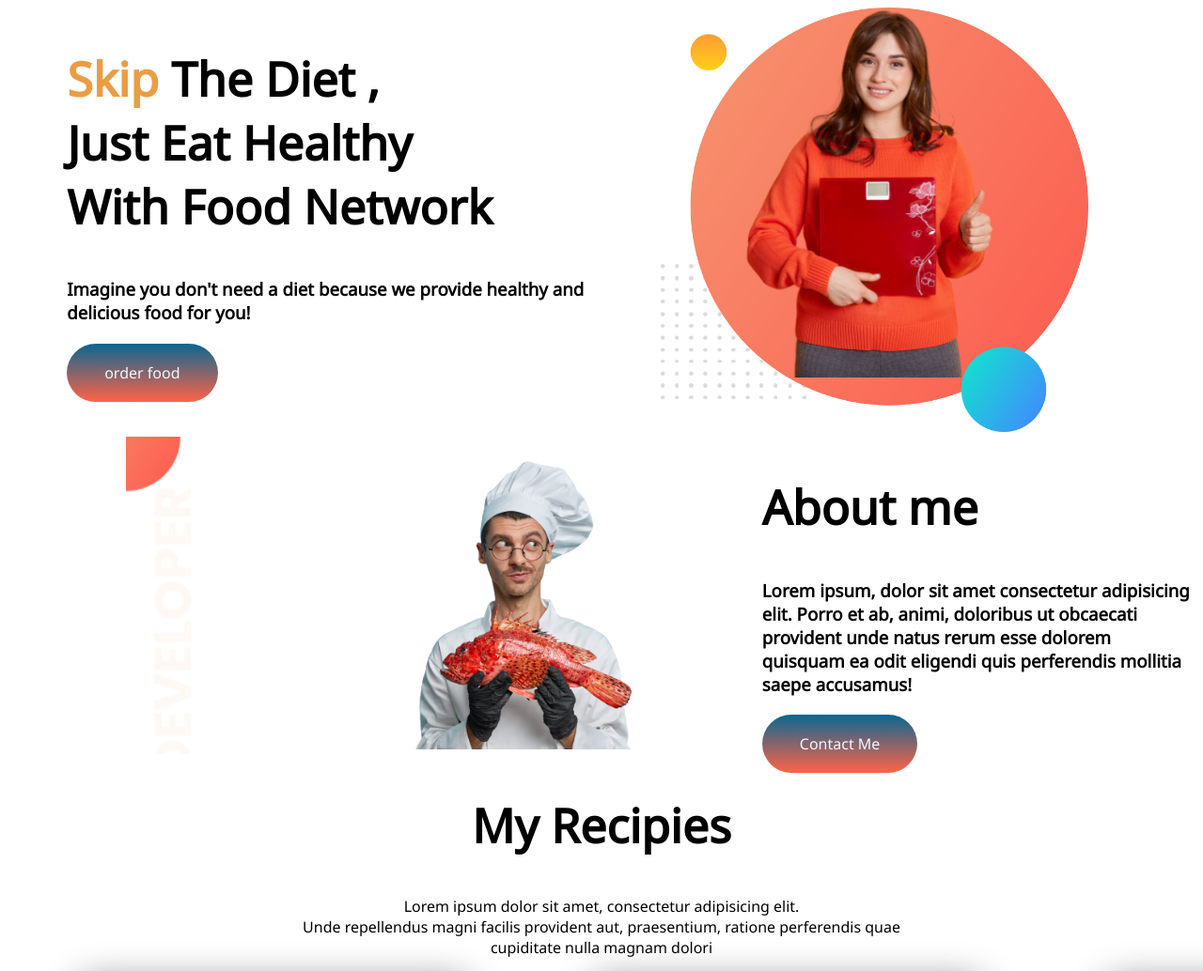
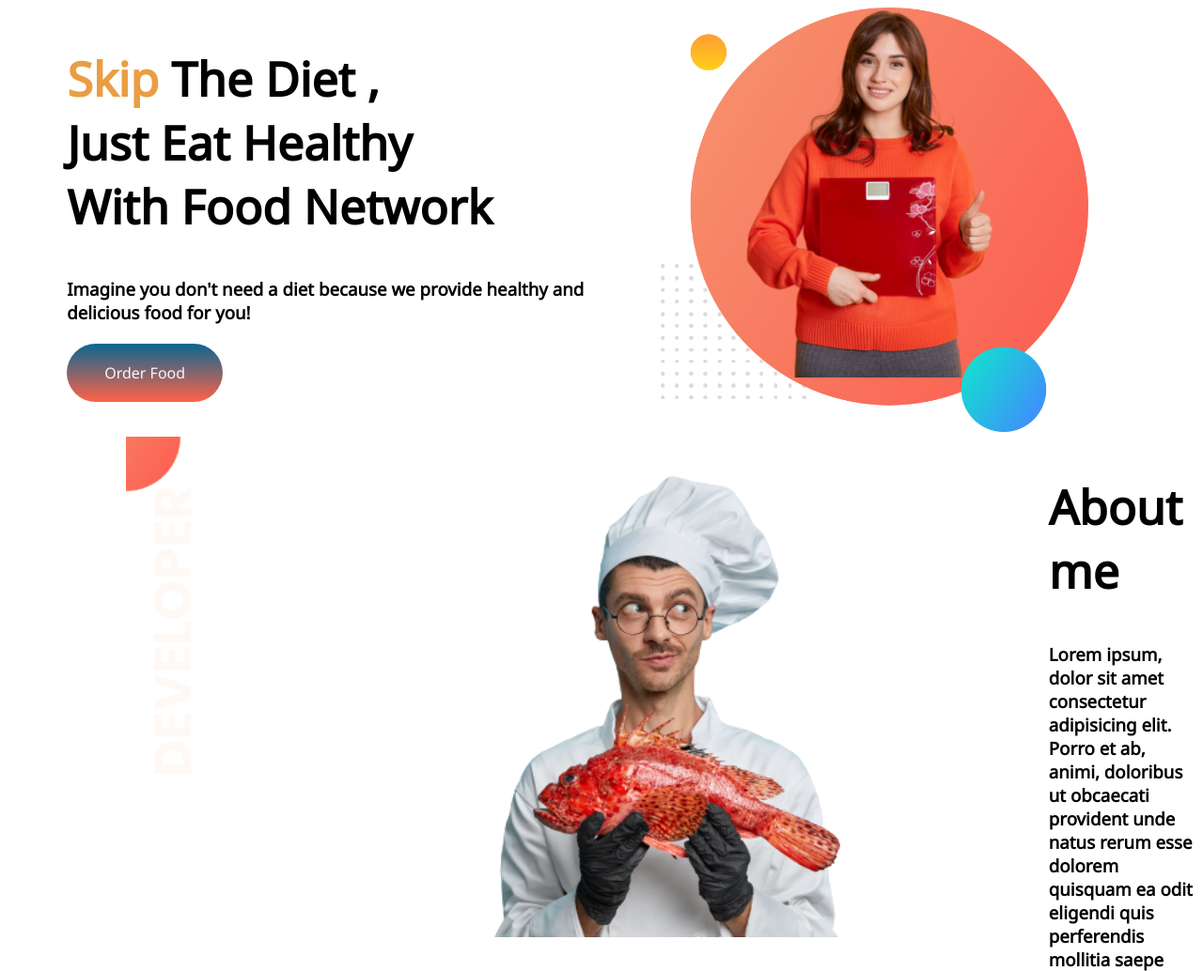
Before and after one commit to remonrifat/my-first-assainment, a plain HTML site: page index.html in a window 1280 px wide. Shown: the top 1034 px of the page at 94% size. Drawn offline with Linux system fonts and the light colour scheme.

Commit message:
added all

```diff
--- a/index.html
+++ b/index.html
@@ -18,7 +18,7 @@
         <div class="first-div ">
             <h1> <span class="skip-color">Skip</span> The Diet ,<br>Just Eat Healthy <br>With Food Network</h1>
             <h3>Imagine you don't need a diet because we provide healthy and delicious food for you!</h3><br>
-            <a class="button-vhai" target="_blank" href="">order food</a>
+            <a class="button-vhai" target="_blank" href="">Order Food</a>
         </div>
         <div class="first-div">
             <img src=" images/my-bg (1).png" alt="">
@@ -26,7 +26,7 @@
     </section>
     <section class="banner-vhai flexible-container">
         <div>
-            <img class="vai-vai" src="images/vai_vai-removebg-preview.png" alt="" width="500px">
+            <img class="vai-vai" src="images/vai_vai-removebg-preview.png" alt="" width="800px">
         </div>
         <div>
             <h1>About me</h1>
--- a/style.css
+++ b/style.css
@@ -33,7 +33,8 @@ h1{
     padding-left: 10%;
 }
 .vai-vai{
-    margin-left: 50px;
+    margin-left: 5px;
+    padding-left: 50px;
 
 }
 .recipie-bro{
```
